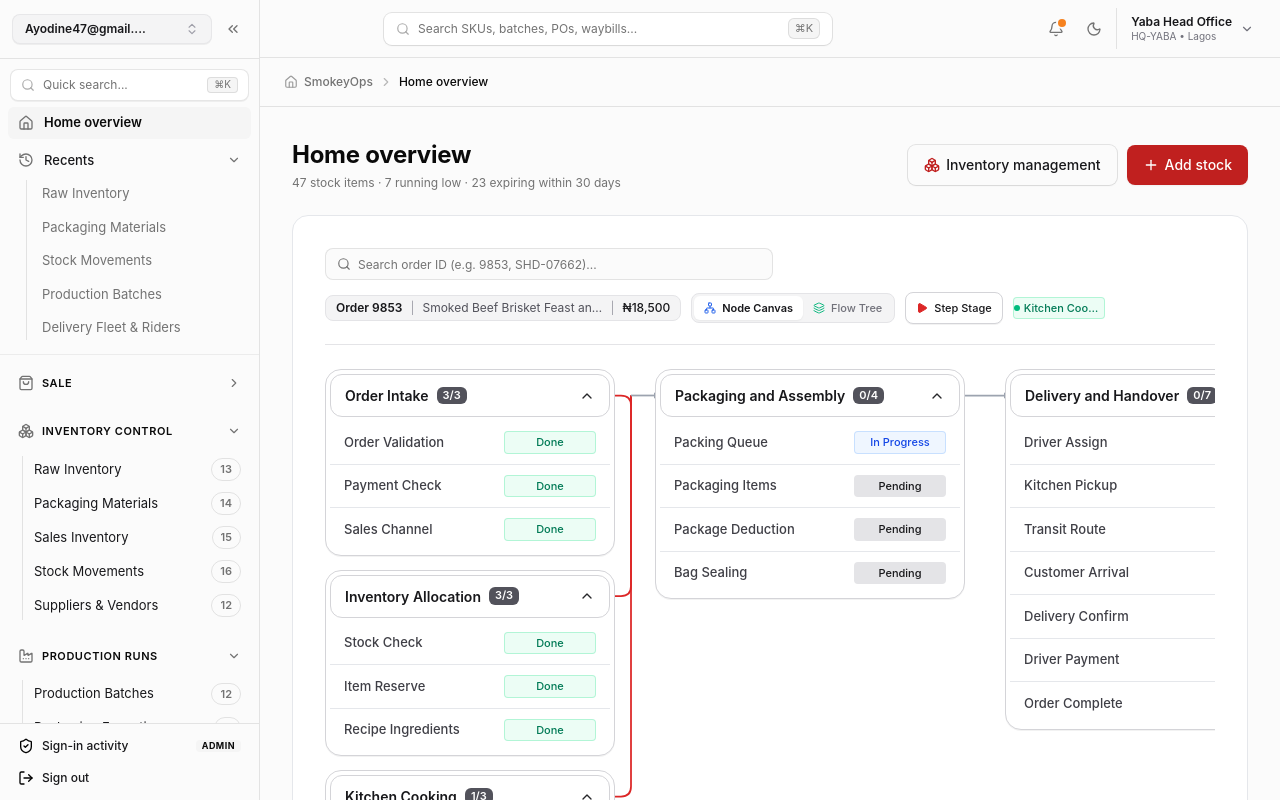
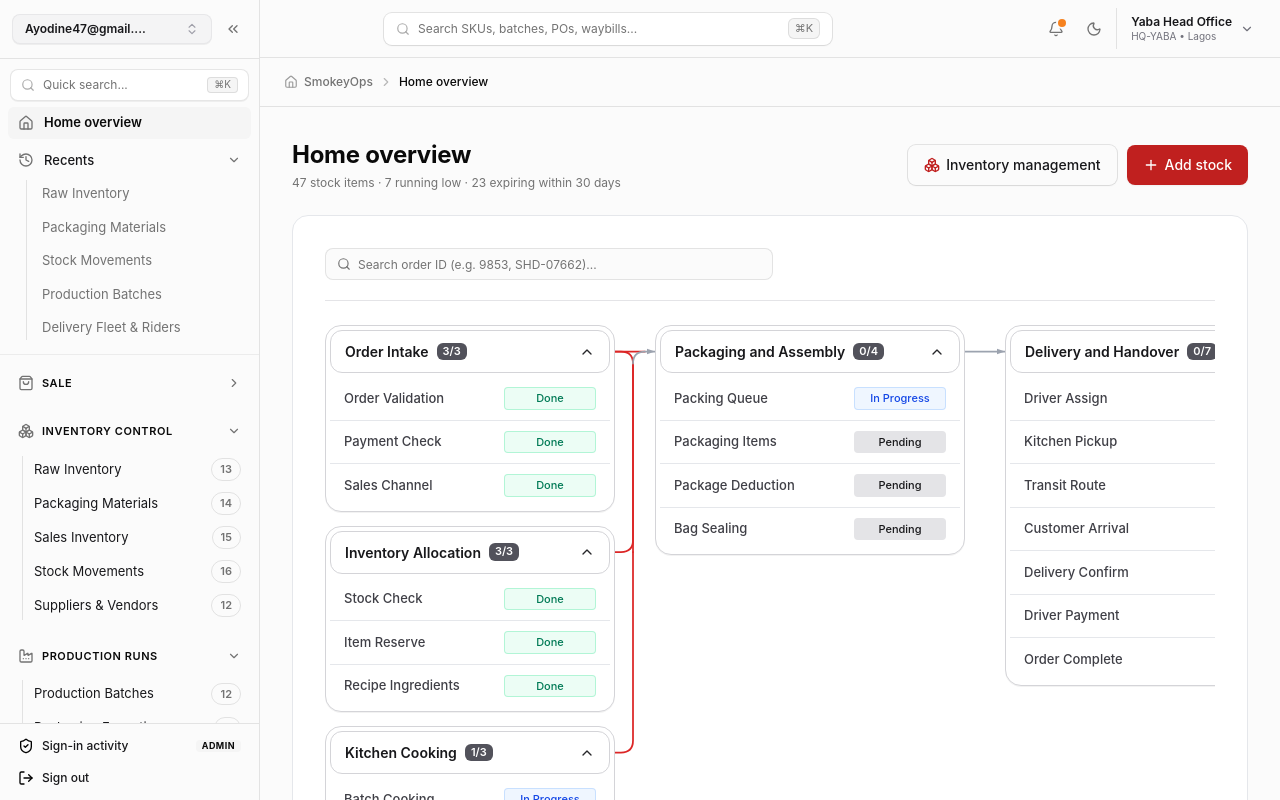
Before and after one commit to ayodine/smokey-ops-dashboard, a React (Vite) app: page /overview in a window 1280 px wide. Shown: the top 800 px of the page. Built offline with nearby package versions, Linux system fonts and the light colour scheme.

Commit message:
refactor(overview): simplify pipeline flow diagram, curves, status badges and remove controls

```diff
--- a/src/features/overview/OrderWorkflowCanvasOverlay.tsx
+++ b/src/features/overview/OrderWorkflowCanvasOverlay.tsx
@@ -271,6 +271,12 @@ export const OrderWorkflowCanvasOverlay: React.FC = () => {
 
   // DOM Refs for dynamic anchor alignment
   const containerRef = useRef<HTMLDivElement | null>(null)
+  const node1ACardRef = useRef<HTMLDivElement | null>(null)
+  const node1BCardRef = useRef<HTMLDivElement | null>(null)
+  const node1CCardRef = useRef<HTMLDivElement | null>(null)
+  const centerCardRef = useRef<HTMLDivElement | null>(null)
+  const bindingsCardRef = useRef<HTMLDivElement | null>(null)
+
   const node1AHeaderRef = useRef<HTMLDivElement | null>(null)
   const node1BHeaderRef = useRef<HTMLDivElement | null>(null)
   const node1CHeaderRef = useRef<HTMLDivElement | null>(null)
@@ -649,12 +655,35 @@ export const OrderWorkflowCanvasOverlay: React.FC = () => {
       }
     }
 
-    const node1A = getRightMiddle(node1AHeaderRef.current)
-    const node1B = getRightMiddle(node1BHeaderRef.current)
-    const node1C = getRightMiddle(node1CHeaderRef.current)
-    const centerLeft = getLeftMiddle(centerHeaderRef.current)
-    const centerRight = getRightMiddle(centerHeaderRef.current)
-    const bindingsLeft = getLeftMiddle(bindingsHeaderRef.current)
+    // Outer right edge for Column 1 cards, aligned with header vertical center
+    const node1A: AnchorPoint = {
+      x: node1ACardRef.current ? node1ACardRef.current.getBoundingClientRect().right - cRect.left : getRightMiddle(node1AHeaderRef.current).x,
+      y: node1AHeaderRef.current ? node1AHeaderRef.current.getBoundingClientRect().top + node1AHeaderRef.current.getBoundingClientRect().height / 2 - cRect.top : 0
+    }
+    const node1B: AnchorPoint = {
+      x: node1BCardRef.current ? node1BCardRef.current.getBoundingClientRect().right - cRect.left : getRightMiddle(node1BHeaderRef.current).x,
+      y: node1BHeaderRef.current ? node1BHeaderRef.current.getBoundingClientRect().top + node1BHeaderRef.current.getBoundingClientRect().height / 2 - cRect.top : 0
+    }
+    const node1C: AnchorPoint = {
+      x: node1CCardRef.current ? node1CCardRef.current.getBoundingClientRect().right - cRect.left : getRightMiddle(node1CHeaderRef.current).x,
+      y: node1CHeaderRef.current ? node1CHeaderRef.current.getBoundingClientRect().top + node1CHeaderRef.current.getBoundingClientRect().height / 2 - cRect.top : 0
+    }
+
+    // Outer left and right edges for Pillar 2 (Packaging) container, aligned with header vertical center
+    const centerLeft: AnchorPoint = {
+      x: centerCardRef.current ? centerCardRef.current.getBoundingClientRect().left - cRect.left : getLeftMiddle(centerHeaderRef.current).x,
+      y: centerHeaderRef.current ? centerHeaderRef.current.getBoundingClientRect().top + centerHeaderRef.current.getBoundingClientRect().height / 2 - cRect.top : 0
+    }
+    const centerRight: AnchorPoint = {
+      x: centerCardRef.current ? centerCardRef.current.getBoundingClientRect().right - cRect.left : getRightMiddle(centerHeaderRef.current).x,
+      y: centerHeaderRef.current ? centerHeaderRef.current.getBoundingClientRect().top + centerHeaderRef.current.getBoundingClientRect().height / 2 - cRect.top : 0
+    }
+
+    // Outer left edge for Pillar 3 (Delivery) container, aligned with header vertical center
+    const bindingsLeft: AnchorPoint = {
+      x: bindingsCardRef.current ? bindingsCardRef.current.getBoundingClientRect().left - cRect.left : getLeftMiddle(bindingsHeaderRef.current).x,
+      y: bindingsHeaderRef.current ? bindingsHeaderRef.current.getBoundingClientRect().top + bindingsHeaderRef.current.getBoundingClientRect().height / 2 - cRect.top : 0
+    }
 
     setCoords({
       node1A,
@@ -687,7 +716,7 @@ export const OrderWorkflowCanvasOverlay: React.FC = () => {
     }
   }, [viewMode])
 
-  // SVG paths calculation
+  // SVG paths calculation with smooth rounded corners and container-touching arrowheads
   const svgPaths = useMemo(() => {
     if (!coords || coords.centerLeft.x === 0) return null
 
@@ -701,34 +730,37 @@ export const OrderWorkflowCanvasOverlay: React.FC = () => {
     } = coords
 
     const maxTriggerX = Math.max(a.x, b.x, c.x)
-    const trunkGap = Math.max(16, cL.x - maxTriggerX)
-    const trunkX = Math.round(maxTriggerX + trunkGap * 0.42)
-    const radius = 10
-
-    // Path 1A: From Ingestion down to trunk
-    const path1A = `M ${a.x} ${a.y} H ${trunkX - radius} Q ${trunkX} ${a.y} ${trunkX} ${a.y + radius} V ${cL.y}`
-
-    // Path 1B: From Stock/BOM into trunk
-    let path1B = `M ${b.x} ${b.y} H ${trunkX}`
-    if (Math.abs(b.y - cL.y) > 4) {
-      if (b.y > cL.y) {
-        path1B = `M ${b.x} ${b.y} H ${trunkX - radius} Q ${trunkX} ${b.y} ${trunkX} ${b.y - radius} V ${cL.y}`
-      } else {
-        path1B = `M ${b.x} ${b.y} H ${trunkX - radius} Q ${trunkX} ${b.y} ${trunkX} ${b.y + radius} V ${cL.y}`
-      }
-    }
-
-    // Path 1C: From Production Batches up to trunk
-    const path1C = `M ${c.x} ${c.y} H ${trunkX - radius} Q ${trunkX} ${c.y} ${trunkX} ${c.y - radius} V ${cL.y}`
-
-    // Stem from trunk into Pillar 2 (Packaging and Assembly)
-    const trunkToPillar2 = `M ${trunkX} ${cL.y} H ${cL.x}`
+    const trunkGap = Math.max(24, cL.x - maxTriggerX)
+    const trunkX = Math.round(maxTriggerX + trunkGap * 0.45)
+    const radius = 12
+
+    // Target Y is the vertical center of Pillar 2 header
+    const targetY = cL.y
+
+    // Path 1A: From Node 1A across the top to trunkX + radius
+    const path1A = `M ${a.x} ${targetY} H ${trunkX + radius}`
+
+    // Branch from Node 1A turning DOWN into trunk (smooth curve of radius 12 on left side of trunk)
+    const path1ADown = `M ${a.x} ${targetY} H ${trunkX - radius} Q ${trunkX} ${targetY} ${trunkX} ${targetY + radius} V ${b.y}`
+
+    // Path 1B: From Node 1B (middle) merging into trunk with smooth curve
+    const path1B = `M ${b.x} ${b.y} H ${trunkX - radius} Q ${trunkX} ${b.y} ${trunkX} ${b.y - radius} V ${targetY + radius}`
+
+    // Path 1C: From Node 1C (bottom) merging UP into trunk with smooth curve
+    const path1C = `M ${c.x} ${c.y} H ${trunkX - radius} Q ${trunkX} ${c.y} ${trunkX} ${c.y - radius} V ${b.y}`
+
+    // Trunk into Pillar 2:
+    // Curves smoothly from vertical trunk turning RIGHT into horizontal line entering Pillar 2 container
+    // Tip of arrowhead will touch exactly at cL.x (Pillar 2 outer border)
+    const trunkToPillar2 = `M ${trunkX} ${targetY + radius} Q ${trunkX} ${targetY} ${trunkX + radius} ${targetY} H ${cL.x}`
 
     // Stem from Pillar 2 to Pillar 3 (Logistics and Handover)
+    // Runs from right border of Pillar 2 to left border of Pillar 3 (touching at bL.x)
     const pillar2ToPillar3 = `M ${cR.x} ${cR.y} H ${bL.x}`
 
     return {
       path1A,
+      path1ADown,
       path1B,
       path1C,
       trunkToPillar2,
@@ -742,8 +774,8 @@ export const OrderWorkflowCanvasOverlay: React.FC = () => {
           MAIN WORKFLOW CONTAINER
          ========================================================================= */}
       <div className="rounded-2xl border border-[#e5e7eb] bg-white p-6 sm:p-8 relative shadow-2xs transition-all overflow-hidden">
-        {/* ACTIVE ORDER SEARCH & TOOLBAR (DESIGN SYSTEM STANDARD) */}
-        <div className="flex flex-wrap items-center justify-between pb-5 mb-6 border-b border-[#e4e4e7] gap-3">
+        {/* ACTIVE ORDER SEARCH (DESIGN SYSTEM STANDARD) */}
+        <div className="flex items-center pb-5 mb-6 border-b border-[#e4e4e7]">
           {/* Left: Design System Search Field to Search Orders by ID */}
           <div className="flex items-center gap-3 flex-1 min-w-[260px] max-w-md">
             <div className="relative flex-1">
@@ -766,81 +798,6 @@ export const OrderWorkflowCanvasOverlay: React.FC = () => {
               </button>
             )}
           </div>
-
-          {/* Center / Right: Order Info Chip, View Mode Switcher, and Stage Indicator */}
-          <div className="flex items-center flex-wrap gap-2.5">
-            <div className="flex items-center gap-2 px-2.5 py-1 rounded-lg bg-[#f4f4f5] border border-[#e4e4e7] text-xs">
-              <span className="font-semibold text-[#18181b]">
-                {activeOrder?.id.replace('SHD-0', 'Order ').replace('SHD-', 'Order ')}
-              </span>
-              <span className="text-[#a1a1aa] hidden md:inline">|</span>
-              <span className="text-[#52525b] hidden md:inline truncate max-w-[180px]">
-                {activeOrder?.dishName}
-              </span>
-              <span className="text-[#a1a1aa] hidden sm:inline">|</span>
-              <span className="font-medium text-[#18181b] hidden sm:inline">
-                {formatNaira(activeOrder?.totalAmount || 0)}
-              </span>
-            </div>
-
-            {/* View Mode Toggle */}
-            <div className="flex items-center bg-[#f4f4f5] p-0.5 rounded-lg border border-[#e4e4e7]">
-              <button
-                type="button"
-                onClick={() => setViewMode('canvas')}
-                className={cn(
-                  "px-2.5 py-1 rounded-md text-[11px] font-medium flex items-center gap-1.5 transition-all cursor-pointer",
-                  viewMode === 'canvas'
-                    ? "bg-white text-[#18181b] shadow-xs font-semibold"
-                    : "text-[#71717a] hover:text-[#18181b]"
-                )}
-              >
-                <Network className="w-3 h-3 text-[#2563eb]" />
-                <span>Node Canvas</span>
-              </button>
-              <button
-                type="button"
-                onClick={() => setViewMode('tree')}
-                className={cn(
-                  "px-2.5 py-1 rounded-md text-[11px] font-medium flex items-center gap-1.5 transition-all cursor-pointer",
-                  viewMode === 'tree'
-                    ? "bg-white text-[#18181b] shadow-xs font-semibold"
-                    : "text-[#71717a] hover:text-[#18181b]"
-                )}
-              >
-                <Layers className="w-3 h-3 text-[#10b981]" />
-                <span>Flow Tree</span>
-              </button>
-            </div>
-
-            {/* Stepper Button */}
-            <button
-              type="button"
-              onClick={stepOrderForward}
-              disabled={activeOrder?.currentStage === 'p3_settled_closed'}
-              className="h-8 px-2.5 rounded-lg border border-[#d4d4d8] bg-white hover:bg-[#f4f4f5] text-[11px] font-medium text-[#18181b] flex items-center gap-1.5 transition-colors cursor-pointer shadow-2xs disabled:opacity-50"
-              title="Advance order to next pipeline stage"
-            >
-              <Play className="w-3 h-3 text-[#dc2626] fill-[#dc2626]" />
-              <span className="hidden sm:inline">Step Stage</span>
-            </button>
-
-            <StatusPill
-              label={getStageLabel(activeOrder?.currentStage)}
-              dot={true}
-              variant={
-                activeOrder?.currentStage === 'p3_settled_closed'
-                  ? 'zinc'
-                  : activeOrder?.currentStage === 'p3_delivered'
-                  ? 'emerald'
-                  : activeOrder?.currentStage.startsWith('p3_')
-                  ? 'blue'
-                  : activeOrder?.currentStage.startsWith('p2_')
-                  ? 'amber'
-                  : 'emerald'
-              }
-            />
-          </div>
         </div>
 
         {/* WORKFLOW INTERFACE */}
@@ -853,42 +810,55 @@ export const OrderWorkflowCanvasOverlay: React.FC = () => {
               <div ref={containerRef} className="relative min-h-[460px] pb-4">
                 {/* SVG DIRECTIONAL CONNECTING PATHS */}
                 <svg
-                  className="absolute inset-0 w-full h-full pointer-events-none z-0"
+                  className="absolute inset-0 w-full h-full pointer-events-none z-10"
                   xmlns="http://www.w3.org/2000/svg"
                 >
                   <defs>
                     <marker
                       id="cf-arrow-default"
                       viewBox="0 0 10 10"
-                      refX="6"
+                      refX="10"
                       refY="5"
-                      markerWidth="6"
-                      markerHeight="6"
+                      markerWidth="8"
+                      markerHeight="8"
                       orient="auto"
+                      markerUnits="userSpaceOnUse"
                     >
-                      <polygon points="0 2, 7 5, 0 8" fill="#9ca3af" />
+                      <path d="M 0 1.5 L 10 5 L 0 8.5 z" fill="#9ca3af" />
                     </marker>
                     <marker
                       id="cf-arrow-red"
                       viewBox="0 0 10 10"
-                      refX="6"
+                      refX="10"
                       refY="5"
-                      markerWidth="6"
-                      markerHeight="6"
+                      markerWidth="8"
+                      markerHeight="8"
                       orient="auto"
+                      markerUnits="userSpaceOnUse"
                     >
-                      <polygon points="0 2, 7 5, 0 8" fill="#dc2626" />
+                      <path d="M 0 1.5 L 10 5 L 0 8.5 z" fill="#dc2626" />
                     </marker>
                   </defs>
 
                   {svgPaths && (
                     <>
-                      {/* Path 1A: From Ingestion down to trunk (Red when active, Grey when uninitiated) */}
+                      {/* Path 1A: From Ingestion horizontal across to trunk */}
                       <path
                         d={svgPaths.path1A}
                         fill="none"
                         stroke={activeOrder?.history.includes('p1_ingestion') ? '#dc2626' : '#9ca3af'}
                         strokeWidth={1.75}
+                        strokeLinecap="round"
+                        strokeLinejoin="round"
+                      />
+                      {/* Branch from Node 1A turning down into trunk (smooth rounded curve) */}
+                      <path
+                        d={svgPaths.path1ADown}
+                        fill="none"
+                        stroke={activeOrder?.history.includes('p1_ingestion') ? '#dc2626' : '#9ca3af'}
+                        strokeWidth={1.75}
+                        strokeLinecap="round"
+                        strokeLinejoin="round"
                       />
                       {/* Path 1B: From Stock/BOM into trunk */}
                       <path
@@ -896,6 +866,8 @@ export const OrderWorkflowCanvasOverlay: React.FC = () => {
                         fill="none"
                         stroke={activeOrder?.history.includes('p1_inventory_deduct') ? '#dc2626' : '#9ca3af'}
                         strokeWidth={1.75}
+                        strokeLinecap="round"
+                        strokeLinejoin="round"
                       />
                       {/* Path 1C: From Production Batches up to trunk */}
                       <path
@@ -903,21 +875,27 @@ export const OrderWorkflowCanvasOverlay: React.FC = () => {
                         fill="none"
                         stroke={activeOrder?.history.includes('p1_production_batch') ? '#dc2626' : '#9ca3af'}
                         strokeWidth={1.75}
+                        strokeLinecap="round"
+                        strokeLinejoin="round"
                       />
-                      {/* Arrow from Column 1 into Column 2 */}
+                      {/* Arrow from Column 1 into Column 2 container (touching container border) */}
                       <path
                         d={svgPaths.trunkToPillar2}
                         fill="none"
                         stroke={activeOrder?.history.includes('p2_in_packaging') ? '#dc2626' : '#9ca3af'}
                         strokeWidth={1.75}
+                        strokeLinecap="round"
+                        strokeLinejoin="round"
                         markerEnd={activeOrder?.history.includes('p2_in_packaging') ? 'url(#cf-arrow-red)' : 'url(#cf-arrow-default)'}
                       />
-                      {/* Arrow from Column 2 into Column 3 */}
+                      {/* Arrow from Column 2 into Column 3 container (touching container border) */}
                       <path
                         d={svgPaths.pillar2ToPillar3}
                         fill="none"
                         stroke={activeOrder?.history.includes('p3_delivery_assigned') || activeOrder?.history.includes('p3_in_transit') || activeOrder?.history.includes('p3_delivered') || activeOrder?.history.includes('p3_settled_closed') ? '#dc2626' : '#9ca3af'}
                         strokeWidth={1.75}
+                        strokeLinecap="round"
+                        strokeLinejoin="round"
                         markerEnd={activeOrder?.history.includes('p3_delivery_assigned') || activeOrder?.history.includes('p3_in_transit') || activeOrder?.history.includes('p3_delivered') || activeOrder?.history.includes('p3_settled_closed') ? 'url(#cf-arrow-red)' : 'url(#cf-arrow-default)'}
                       />
                     </>
@@ -931,7 +909,7 @@ export const OrderWorkflowCanvasOverlay: React.FC = () => {
                      ===================================================================== */}
                   <div className="w-[260px] sm:w-[290px] shrink-0 space-y-3.5">
                     {/* Node 1A: Order Intake */}
-                    <div className="p-1 rounded-[16px] border border-[#d4d4d8] bg-white transition-all shadow-2xs hover:border-[#a1a1aa]">
+                    <div ref={node1ACardRef} className="p-1 rounded-[16px] border border-[#d4d4d8] bg-white transition-all shadow-2xs hover:border-[#a1a1aa]">
                       <div
                         ref={node1AHeaderRef}
                         onClick={() => toggleNodeExpansion('node1A')}
@@ -976,7 +954,7 @@ export const OrderWorkflowCanvasOverlay: React.FC = () => {
                     </div>
 
                     {/* Node 1B: Inventory Allocation */}
-                    <div className="p-1 rounded-[16px] border border-[#d4d4d8] bg-white transition-all shadow-2xs hover:border-[#a1a1aa]">
+                    <div ref={node1BCardRef} className="p-1 rounded-[16px] border border-[#d4d4d8] bg-white transition-all shadow-2xs hover:border-[#a1a1aa]">
                       <div
                         ref={node1BHeaderRef}
                         onClick={() => toggleNodeExpansion('node1B')}
@@ -1021,7 +999,7 @@ export const OrderWorkflowCanvasOverlay: React.FC = () => {
                     </div>
 
                     {/* Node 1C: Kitchen Cooking */}
-                    <div className="p-1 rounded-[16px] border border-[#d4d4d8] bg-white transition-all shadow-2xs hover:border-[#a1a1aa]">
+                    <div ref={node1CCardRef} className="p-1 rounded-[16px] border border-[#d4d4d8] bg-white transition-all shadow-2xs hover:border-[#a1a1aa]">
                       <div
                         ref={node1CHeaderRef}
                         onClick={() => toggleNodeExpansion('node1C')}
@@ -1070,7 +1048,7 @@ export const OrderWorkflowCanvasOverlay: React.FC = () => {
                       COLUMN 2: PACKAGING AND ASSEMBLY (CENTER ENGINE)
                      ===================================================================== */}
                   <div className="w-[280px] sm:w-[310px] shrink-0 space-y-3.5">
-                    <div className="p-1 rounded-[16px] border border-[#d4d4d8] bg-white transition-all shadow-2xs hover:border-[#a1a1aa]">
+                    <div ref={centerCardRef} className="p-1 rounded-[16px] border border-[#d4d4d8] bg-white transition-all shadow-2xs hover:border-[#a1a1aa]">
                       <div
                         ref={centerHeaderRef}
                         onClick={() => toggleNodeExpansion('pillar2')}
@@ -1126,7 +1104,7 @@ export const OrderWorkflowCanvasOverlay: React.FC = () => {
                       COLUMN 3: DELIVERY AND CUSTOMER HANDOVER
                      ===================================================================== */}
                   <div className="w-[290px] sm:w-[330px] shrink-0 space-y-3.5">
-                    <div className="p-1 rounded-[16px] border border-[#d4d4d8] bg-white transition-all shadow-2xs hover:border-[#a1a1aa]">
+                    <div ref={bindingsCardRef} className="p-1 rounded-[16px] border border-[#d4d4d8] bg-white transition-all shadow-2xs hover:border-[#a1a1aa]">
                       <div
                         ref={bindingsHeaderRef}
                         onClick={() => toggleNodeExpansion('pillar3')}
```
